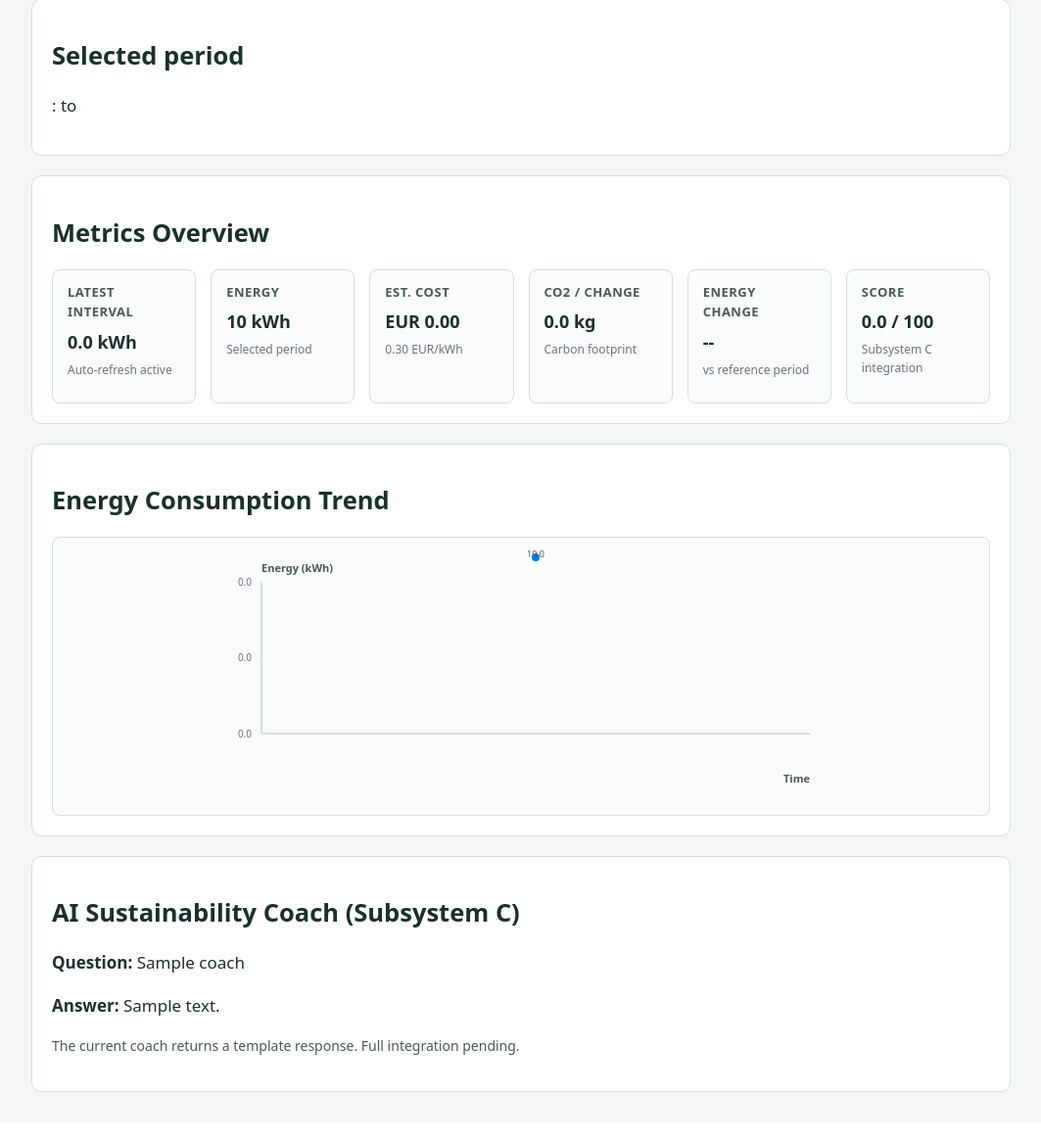
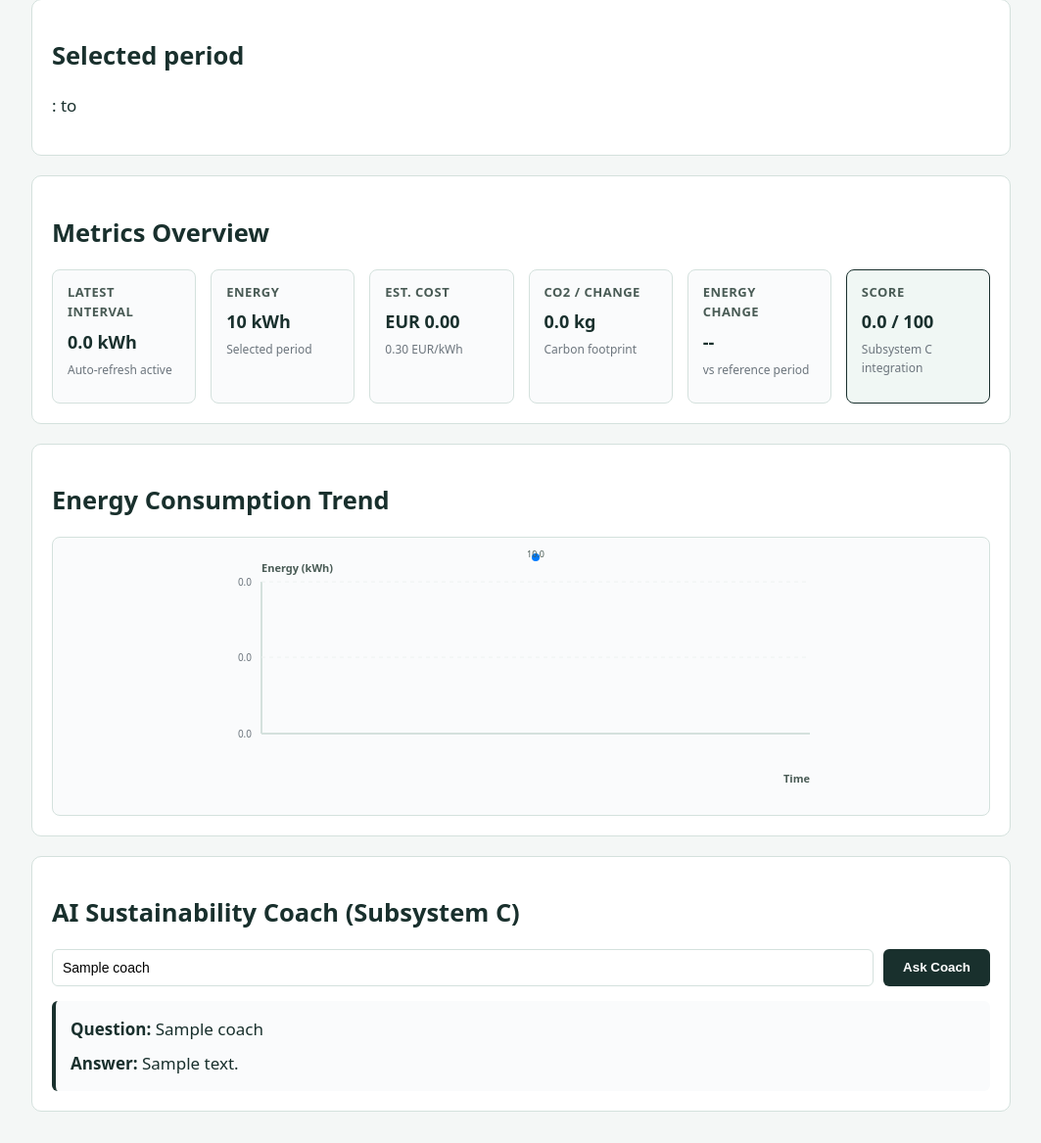
Before and after one commit to danial-rafiee/Capstone-Project, a Flask app: template smart_energy/web/templates/dashboard.html in a window 1280 px wide. Shown: the part 274-1441 px from the top of the page at 98% size, without its empty margins (108-1171 px from the left). Before the commit the page ends 1389 px from the top, so only its background shows below. Run offline with Flask 3, Linux system fonts and the light colour scheme; the template is opened without the code that fills it: most values are stand-ins (such as "Sample title", 1, 10 or a date in 2020).

Commit message:
integrate Subsystem C AI Sustainability Coach and interactive prompt into dashboard

```diff
--- a/smart_energy/web/app.py
+++ b/smart_energy/web/app.py
@@ -18,6 +18,10 @@ from smart_energy.analytics.period_analytics import PeriodAnalyticsService, to_j
 from smart_energy.web.domain.coach_panel import CoachPanel
 from smart_energy.web.errors import register_web_error_handlers
 from smart_energy.coach import evaluate_period
+from smart_energy.coach.coach_service import CoachService
+from smart_energy.coach.score_calculator import ScoreCalculator
+from smart_energy.coach.building_context import BuildingContext
+from smart_energy.coach.coach_models import CoachRequest
 
 
 def get_db_connection() -> Database:
@@ -40,14 +44,14 @@ def create_app(test_config: dict | None = None):
         building = BuildingRepository(db).get_by_id(1)
         meter = MeterRepository(db).get_by_id(101, building) if building else None
 
-        coach = CoachPanel(question="How can we optimize energy consumption?", answer="Reduce peak hour usage.")
-
         if not building or not meter:
+            coach_default = CoachPanel(question="How can we optimize energy consumption?",
+                                       answer="No meter data available.")
             return render_template(
                 "dashboard.html",
                 building_name="Not Found",
                 summary={},
-                coach=coach,
+                coach=coach_default,
                 building=None,
                 meter=None,
                 time_range={"preset": "24h", "start": "-", "end": "-"},
@@ -120,11 +124,43 @@ def create_app(test_config: dict | None = None):
         coach_data = evaluate_period(summary_payload)
         sustainability_score = coach_data.get("score") if isinstance(coach_data, dict) else None
 
+        # --- Subsystem C AI Coach Integration (Interactive) ---
+        user_question = request.args.get('question',
+                                         'How can we optimize energy consumption during off-hours without violating essential loads?')
+
+        calculator = ScoreCalculator()
+        coach_service = CoachService(calculator=calculator)
+
+        period_label = f"{preset}: {window.start.strftime('%Y-%m-%d %H:%M')} to {window.end.strftime('%Y-%m-%d %H:%M')}"
+        period_summary_for_coach = {
+            "period": period_label,
+            "score": sustainability_score,
+            "penalties": {
+                "growth_penalty": coach_data.get("growth_penalty", 0.0) if isinstance(coach_data, dict) else 0.0,
+                "off_hours_penalty": coach_data.get("off_hours_penalty", 0.0) if isinstance(coach_data, dict) else 0.0
+            }
+        }
+
+        building_id = getattr(building, 'id', 1)
+        building_ctx = BuildingContext(building_id)
+        coach_req = CoachRequest(
+            question=user_question,
+            context=building_ctx,
+            period_summary=period_summary_for_coach
+        )
+
+        coach_response = coach_service.answer_question(coach_req)
+
+        coach_panel_data = CoachPanel(
+            question=user_question,
+            answer=coach_response.answer
+        )
+
         return render_template(
             "dashboard.html",
             building_name=building.get_name(),
             summary=summary_payload,
-            coach=coach,
+            coach=coach_panel_data,
             building=building,
             meter=meter,
             time_range={
--- a/smart_energy/web/templates/dashboard.html
+++ b/smart_energy/web/templates/dashboard.html
@@ -109,7 +109,7 @@
       </div>
 
       <!-- Card 6: Score (Subsystem C Integration) -->
-      <div class="metric-card">
+      <div class="metric-card" style="border-color: #19302d; background: #f0f7f4;">
         <h3>Score</h3>
         <p class="value">
           {{ '%.1f'|format(sustainability_score) if sustainability_score is not none else '--' }} / 100
@@ -186,9 +186,19 @@
   <!-- AI Sustainability Coach section (Subsystem C) -->
   <section>
     <h2>AI Sustainability Coach (Subsystem C)</h2>
-    <p><strong>Question:</strong> {{ coach.question }}</p>
-    <p><strong>Answer:</strong> {{ coach.answer }}</p>
-    <p class="note">The current coach returns a template response. Full integration pending.</p>
+
+    <form method="GET" action="/" style="margin: 15px 0;">
+      <input type="hidden" name="preset" value="{{ time_range.preset }}">
+      <div style="display: flex; gap: 10px;">
+        <input type="text" name="question" value="{{ coach.question }}" placeholder="Ask the sustainability coach..." style="flex: 1; padding: 10px; border: 1px solid #d4e1dd; border-radius: 6px; font-size: 14px;">
+        <button type="submit" style="padding: 10px 20px; background: #19302d; color: white; border: none; border-radius: 6px; cursor: pointer; font-weight: bold;">Ask Coach</button>
+      </div>
+    </form>
+
+    <div style="background: #fafbfc; padding: 15px; border-radius: 6px; border-left: 4px solid #19302d; margin-top: 10px;">
+      <p style="margin: 0 0 8px 0;"><strong>Question:</strong> {{ coach.question }}</p>
+      <p style="margin: 0; white-space: pre-line;"><strong>Answer:</strong> {{ coach.answer }}</p>
+    </div>
   </section>
 
 </body>
```
